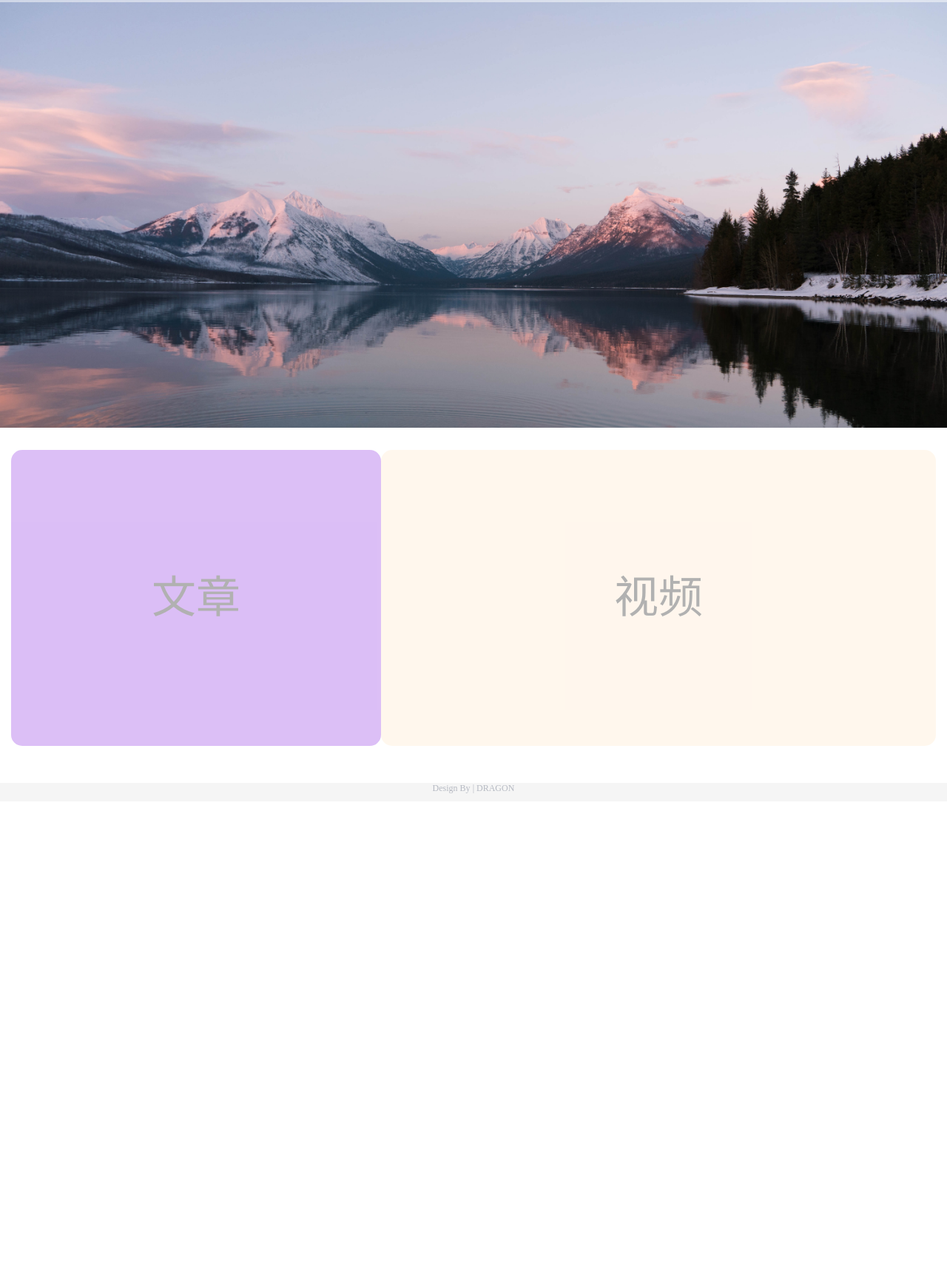
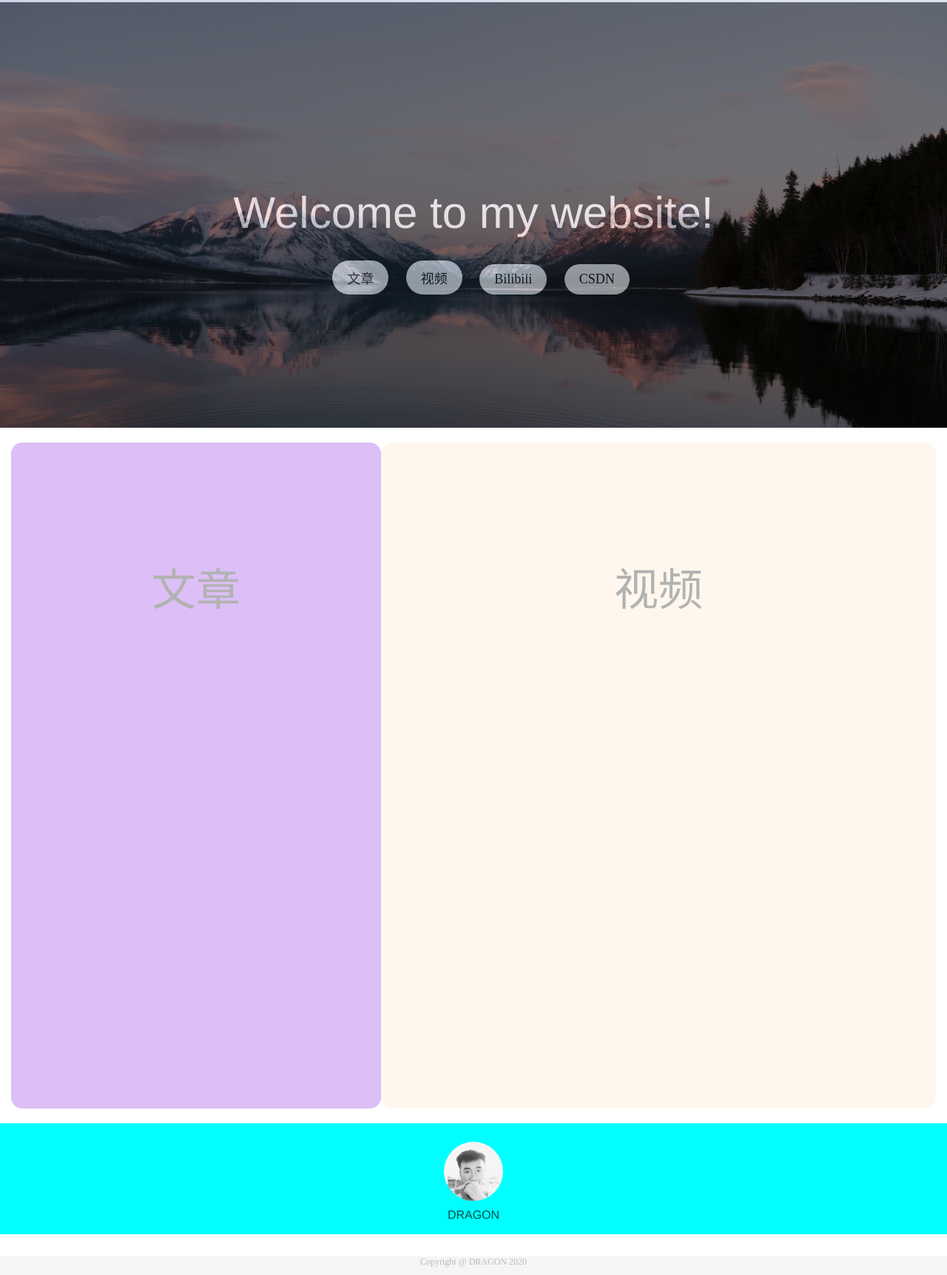
Before and after one commit to Dragon-L-iu/Dragon-L-iu.github.io, a plain HTML site: page index.html in a window 1280 px wide. Shown: the part 57-1780 px from the top of the page at 74% size. Before the commit the page ends 1140 px from the top, so only its background shows below. Drawn offline with Linux system fonts and the light colour scheme.

Commit message:
网页第二版，初步设计好主页

```diff
--- /dev/null
+++ b/css/article_css.css
@@ -0,0 +1,50 @@
+*{
+	padding: 0;
+	margin: 0;
+}
+body{
+	font-family: "microsoft yahei";
+	font-size: 14px;
+}
+div{
+	display: block;
+}
+.background{
+	position: relative;
+	background: url(../img/ar_photo1.jpg);
+	width: 100%;
+	height:550px;
+	background-size: cover;
+}
+.background_wel{
+	position: absolute;
+	margin-top: 60px;
+	text-align: center;
+	width: 100%;
+	height: 575px;
+}
+.background_wel_c{
+	margin-top: 130px;
+	font: 60px Capital, futura-pt,Helvetica,Arial,sans-serif;
+	color: #FFFFFF;
+}
+.background_wel_b{
+	margin-top: 30px;
+	color: #FFFFFF;
+	text-align: center;
+	flex-direction: row;
+	text-decoration: none;
+}
+
+.background_wel_b_text{
+	display: inline-block;
+	padding-left: 20px;
+	padding-right: 20px;
+	padding-bottom: 10px;
+	padding-top: 10px;
+	margin-left: 20px;
+	background: #FFFFFF;
+	border-radius: 24px;
+	transform: background;
+	transition-duration: 300ms;
+}
--- /dev/null
+++ b/css/contextline.css
@@ -0,0 +1,38 @@
+.content_line{
+	margin: auto;
+	margin-top: 20px;
+	margin-left: 15px;
+	margin-right: 15px;
+	margin-bottom: 0px;
+	width: auto;
+	height: 900px;
+	background-color: white;
+	text-align: center;
+}
+.content_left{
+	float: left;
+	width: 40%;
+	height: 100%;
+	border-radius: 15px;
+	background: blueviolet;
+	opacity: 0.3;
+}
+.content_left_con{
+	font-size: 60px;
+	text-align: center;
+	margin-top: 150px;
+}
+.content_right_con{
+	font-size: 60px;
+	text-align: center;
+	margin-top: 150px;
+}
+.content_right{
+	float: right;
+	position: relative;
+	width: 60%;
+	height: 100%;
+	border-radius: 15px;
+	background: bisque;
+	opacity: 0.3;
+}
--- /dev/null
+++ b/css/footline.css
@@ -0,0 +1,38 @@
+.self{
+	width: 100%;
+	height: 150px;
+	background: cyan;
+	margin-top: 20px;
+	display: -webkit-flex;
+	justify-content: center;
+}
+.my_photo_container{
+	position: absolute;
+	width: 80px;
+	height: 80px;
+	margin-top: 25px;
+}
+.my_photo{
+	width: 80px;
+	height: 80px;
+	border-radius: 50%;
+}
+.self_dr{
+	margin-top: 115px;
+	position: absolute;
+}
+.self_dr_a{
+	font: 16px Capital, futura-pt,Helvetica,Arial,sans-serif;
+	opacity: 0.7;
+}
+.foot_line{
+	text-align: center;
+	font-size: 12px;
+	color: #B6BAC3;
+	margin-top: 30px;
+	padding-bottom: 10px;
+	background: whitesmoke;
+}
+.foot{
+	margin-top: 5px;
+}
--- /dev/null
+++ b/css/globle.css
@@ -0,0 +1,11 @@
+*{
+	padding: 0;
+	margin: 0;
+}
+body{
+	font-family: "microsoft yahei";
+	font-size: 14px;
+}
+div{
+	display: block;
+}
--- /dev/null
+++ b/css/headline.css
@@ -0,0 +1,114 @@
+.background{
+	position: relative;
+	background: url(../img/photo1.jpg);
+	width: 100%;
+	height: 635px;
+	background-size: cover;
+}
+.head_line{
+	height: 60px;
+	width: 100%;
+	position: fixed;
+}
+.head_d{
+	width: 100%;
+	height: 60px;
+	opacity: 0.5;
+	background: white;
+}
+
+.head_dr{
+	font-size: 30px;
+	margin-left: 15px;
+	margin-top: 7px;
+	color: black;
+	opacity: initial;
+	float: left;
+	text-decoration: none;
+	position: fixed;
+}
+.head_dr:hover{
+	color: #FFA500;
+	transition-duration: 300ms;
+	opacity: 1;
+}
+.head_adress1{
+	font-size: 16px;
+	margin-right: 15px;
+	margin-top: 18px;
+	color: black;
+	float: right;
+	text-decoration: none;
+}
+
+.head_adress1:hover{
+	color: #8B4513;
+	transition-duration: 200ms;
+}
+.head_adress2{
+	font-size: 16px;
+	margin-right: 15px;
+	margin-top: 18px;
+	color: black;
+	float: right;
+	text-decoration: none;
+}
+
+.head_adress2:hover{
+	color: #8B4513;
+	transition-duration: 200ms;
+}
+.background_cont{
+	width: 900px;
+	position: relative;
+	margin-left: auto;
+	margin-right: auto;
+
+}
+.background_wel{
+	position: absolute;
+	margin-top: 60px;
+	text-align: center;
+	width: 100%;
+	height: 575px;
+	background: #000000;
+	opacity: 0.5;
+}
+.background_wel_c{
+	margin-top: 250px;
+	font: 60px Capital, futura-pt,Helvetica,Arial,sans-serif;
+	color: #FFFFFF;
+}
+.background_wel_b{
+	margin-top: 30px;
+	color: #FFFFFF;
+	text-align: center;
+	flex-direction: row;
+	text-decoration: none;
+}
+
+.background_wel_b_text{
+	display: inline-block;
+	padding-left: 20px;
+	padding-right: 20px;
+	padding-bottom: 10px;
+	padding-top: 10px;
+	margin-left: 20px;
+	background: #FFFFFF;
+	border-radius: 24px;
+	transform: background;
+	transition-duration: 300ms;
+}
+
+.background_wel_b_text:hover{
+	background: sandybrown;
+	border: 2px solid #FFFFFF;
+	transition-duration: 300ms;
+	transition-timing-function: ease;
+}
+
+.background_wel_b_text_a{
+	font-size: 18px;
+	color: #000000;
+	text-decoration: none;
+}
--- a/index.html
+++ b/index.html
@@ -3,121 +3,39 @@
 	<head>
 		<meta charset="utf-8" />
 		<title>Dragon</title>
-		<style type="text/css">
-			*{
-				padding: 0;
-				margin: 0;
-			}
-			body{
-				font-family: "microsoft yahei";
-				font-size: 14px;
-			}
-			div{
-				display: block;
-			}
-			.background{
-				position: relative;
-				background: url(img/photo1.jpg);
-				width: 100%;
-				height: 635px;
-				background-size: cover;
-			}
-			.head_line{
-				height: 60px;
-				width: 100%;
-				position: fixed;
-			}
-			.head_d{
-				width: 100%;
-				height: 60px;
-				opacity: 0.5;
-				background: white;
-				}
-
-			.head_dr{
-				font-size: 30px;
-				margin-left: 15px;
-				margin-top: 7px;
-				color: black;
-				opacity: initial;
-				float: left;
-				text-decoration: none;
-				position: fixed;
-			}
-			.head_adress1{
-				font-size: 16px;
-				margin-right: 15px;
-				margin-top: 18px;
-				color: black;
-				float: right;
-				text-decoration: none;
-			}
-			.head_adress2{
-				font-size: 16px;
-				margin-right: 15px;
-				margin-top: 18px;
-				color: black;
-				float: right;
-				text-decoration: none;
-			}
-			.content_line{
-				margin: auto;
-				margin-top: 30px;
-				margin-left: 15px;
-				margin-right: 15px;
-				margin-bottom: 0px;
-				width: auto;
-				height: 400px;
-				background-color: white;
-				text-align: center;
-			}
-			.content_left{
-				float: left;
-				width: 40%;
-				height: 100%;
-				border-radius: 15px;
-				background: blueviolet;
-				opacity: 0.3;
-			}
-			.content_left_con{
-				font-size: 60px;
-				text-align: center;
-				margin-top: 150px;
-			}
-			.content_right_con{
-				font-size: 60px;
-				text-align: center;
-				margin-top: 150px;
-			}
-			.content_right{
-				float: right;
-				position: relative;
-				width: 60%;
-				height: 100%;
-				border-radius: 15px;
-				background: bisque;
-				opacity: 0.3;
-			}
-			.foot_line{
-				text-align: center;
-				font-size: 12px;
-				color: #B6BAC3;
-				margin-top: 50px;
-				padding-bottom: 10px;
-				background: whitesmoke;
-			}
-			.foot{
-				margin-top: 5px;
-			}
-		</style>
+		<link rel="stylesheet" type="text/css" href="css/globle.css" />
+		<link rel="stylesheet" type="text/css" href="css/headline.css" />
+		<link rel="stylesheet" type="text/css" href="css/contextline.css" />
+		<link rel="stylesheet" type="text/css" href="css/footline.css" />
 	</head>
 	<body>
 		<div class="background">
 			<div class="head_line">
 				<div class="head_d">
-				<a class="head_dr" href="dragon.html">DRAGON</a>
-				<a class="head_adress1" href="https://space.bilibili.com/290386511">我的CSDN</a>
-				<a class="head_adress2" href="https://me.csdn.net/dragoned_123">我的B站</a>
+				<a class="head_dr " target="_blank" href="dragon.html">DRAGON</a>
+				<a class="head_adress1" target="_blank" href="https://me.csdn.net/dragoned_123">我的CSDN</a>
+				<a class="head_adress2" target="_blank" href="https://space.bilibili.com/290386511">我的B站</a>
+				</div>
+			</div>
+			<div class="background_wel">
+				<div class="background_cont">
+					<div class="background_wel_c">
+						Welcome to my website!
+					</div>
+					<div class="background_wel_b">
+						<div class="background_wel_b_text">
+							<a class="background_wel_b_text_a" href="article.html" target="_blank"> 文章</a>
+						</div>
+						<div class="background_wel_b_text">
+							<a class="background_wel_b_text_a" href="movie.html" target="_blank"> 视频</a>
+							</div>
+						<div class="background_wel_b_text">
+							<a class="background_wel_b_text_a" href="https://space.bilibili.com/290386511" target="_blank"> Bilibili</a>
+							</div>
+						<div class="background_wel_b_text">
+							<a class="background_wel_b_text_a" href="https://me.csdn.net/dragoned_123" target="_blank"> CSDN</a>
+							</div>
+					</div>
 				</div>
 			</div>
 		</div>
@@ -134,11 +52,19 @@
 				</dir>
 			</div>
 		</div>
-
+		<div class="self">
+			<div class="my_photo_container">
+				<img class="my_photo" src="img/me_300.jpg"/>
+			</div>
+			<div class="self_dr">
+				<a class = "self_dr_a">DRAGON</a>
+			</div>
+		</div>
 		<div class="foot_line">
-			<span class="foot">Design</span>
-			<span class="foot">By</span> |
+			<span class="foot">Copyright</span>
+			<span class="foot">@</span>
 			<span class="foot">DRAGON</span>
+			<span class="foot">2020</span>
 		</div>
 	</body>
 </html>
```
Also changed, not shown: article.html (added, +33 -0 lines), dragon.html (+16 -0 lines), movie.html (added, +9 -0 lines), img/me_300.jpg (added), 2 other files.
